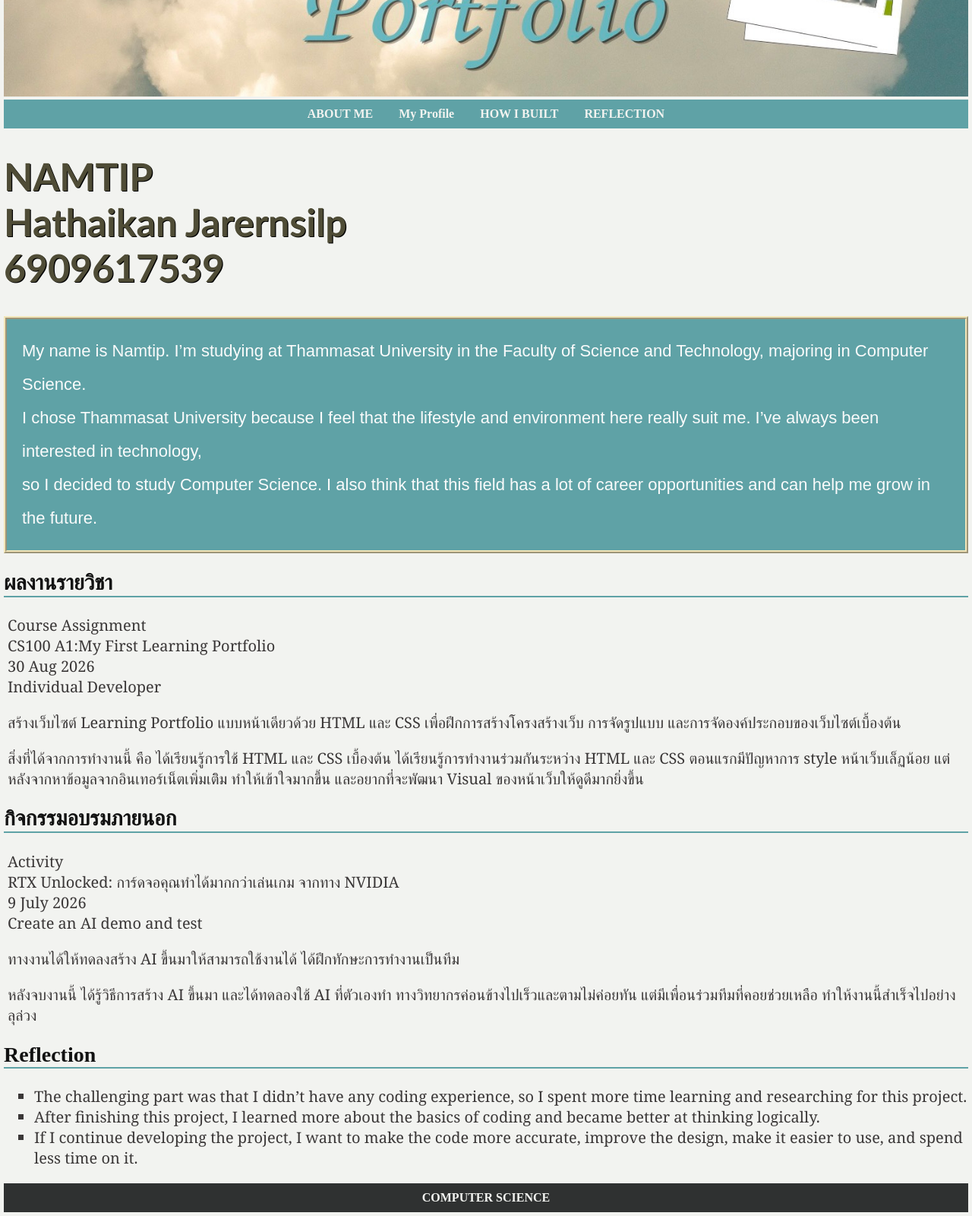
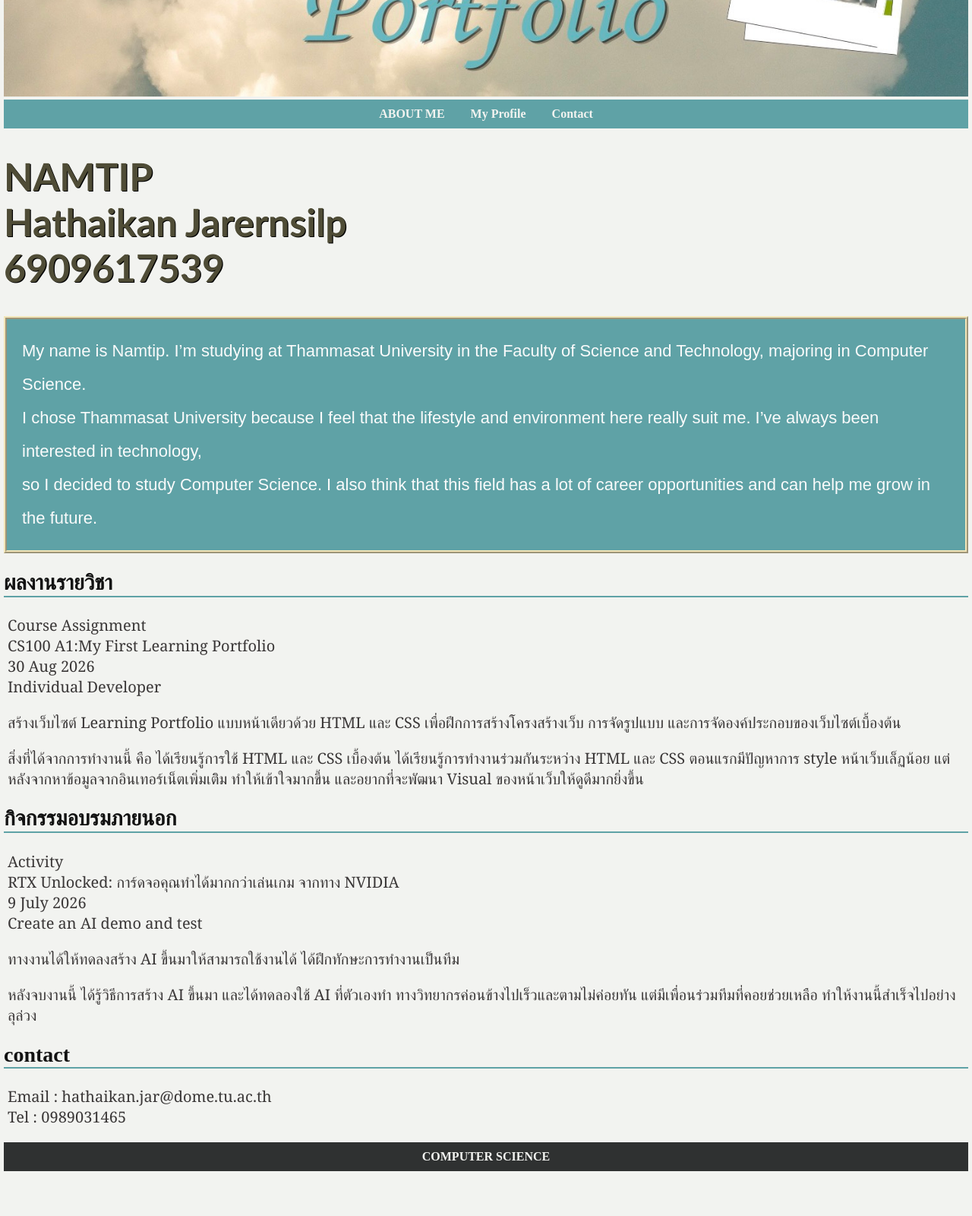
Before and after one commit to hathaikanjar/A2_6909617539, a plain HTML site: page index.html in a window 1280 px wide. Shown: the part 239-1839 px from the top of the page at 76% size. After the commit the page ends 1785 px from the top, so only its background shows below. Drawn offline with Linux system fonts and the light colour scheme.

Commit message:
Create HTML structure

```diff
--- a/index.html
+++ b/index.html
@@ -15,9 +15,8 @@
 
         <nav >
             <a href="#about-me">ABOUT ME</a>
-            <a href="#what">My Profile</a>
-            <a href="#how">HOW I BUILT</a>
-            <a href="#reflection">REFLECTION</a>
+            <a href="#portfolio">My Profile</a>
+            <a href="#contact">Contact</a>
 
         </nav>
 
@@ -33,7 +32,7 @@
 
         </section1>
 
-        <section2>
+        <section2 id="portfolio">
 
             <div class="port1">
 
@@ -55,17 +54,11 @@
 
         </section2>
 
-        <section3 class="reflection" id="reflection">
+        <section3 class="contact" id="contact">
 
-            <h2>Reflection</h2>
+            <h2>contact</h2>
 
-            <ul>
-
-                <li>The challenging part was that I didn’t have any coding experience, so I spent more time learning and researching for this project.</li>
-                <li>After finishing this project, I learned more about the basics of coding and became better at thinking logically.</li>
-                <li>If I continue developing the project, I want to make the code more accurate, improve the design, make it easier to use, and spend less time on it.</li>
-
-            </ul>
+            <p>Email : hathaikan.jar@dome.tu.ac.th<br>Tel : 0989031465</p>
 
         </section3>
 
```
